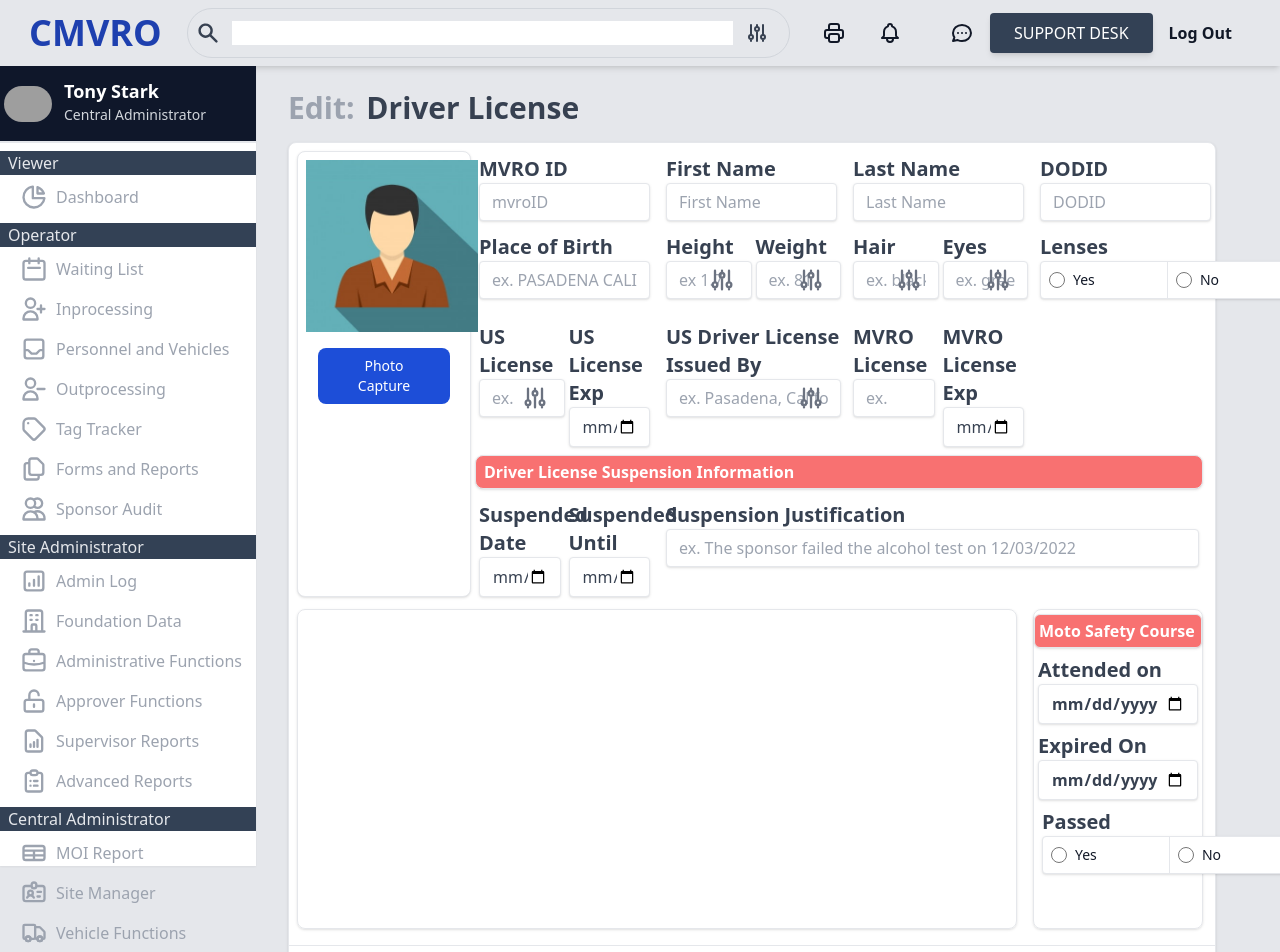
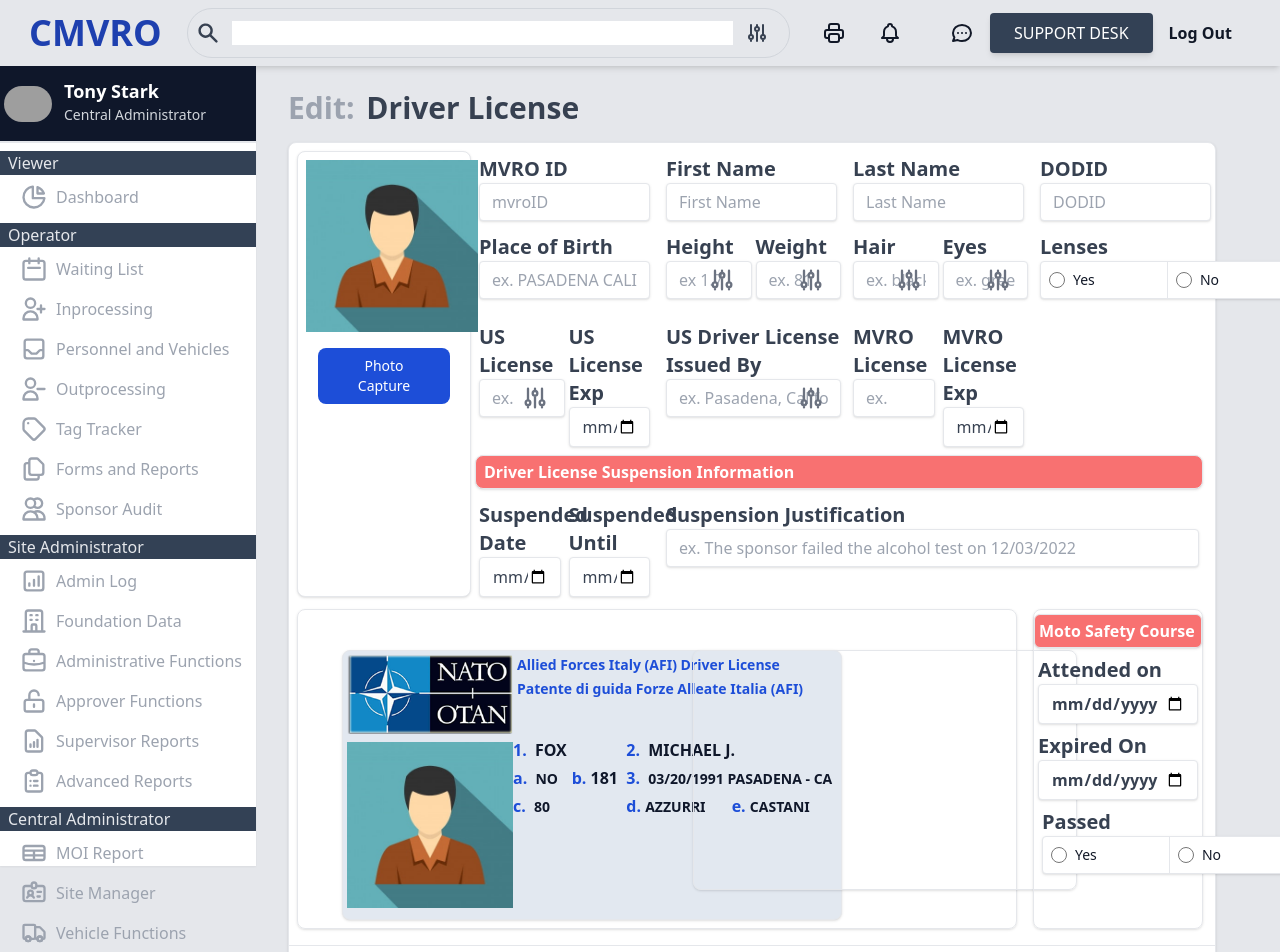
Before and after one commit to ccavalleri/cmvro, a Next.js app: page /Operator/DriverLicense in a window 1280 px wide. Shown: the top 952 px of the page. Built offline with nearby package versions, Linux system fonts and the light colour scheme; grey boxes are pictures that could not be loaded; what tw-elements would draw is missing.

Commit message:
adding driver license preview

```diff
--- a/pages/Operator/DriverLicense.js
+++ b/pages/Operator/DriverLicense.js
@@ -1,6 +1,7 @@
 import Body from '../../components/Body';
 import Image from 'next/image';
 import Avatar from '../../public/avatar.jpg';
+import NatoLogo from '../../public/us-nato-logo.png';
 import Webcam from 'react-webcam';
 import { useState } from 'react';
 import Inputfield from '../../components/form/Inputfield';
@@ -305,7 +306,94 @@ export default function DriverLicense() {
                   </div>
                 </div>
               </div>
-              <div className="col-span-4 border border-gray-200 rounded-lg shadow py-1 px-2 mr-3 h-80 text-gray-700 md:text-md text-white font-bold ml-2 mt-2"></div>
+              <div className="col-span-4 border border-gray-200 rounded-lg shadow py-1 px-2 mr-3 h-80 text-gray-700 md:text-md text-white font-bold ml-2 mt-2">
+                <div className="grid grid-cols-2">
+                  <div className="border border-gray-200 rounded-lg shadow h-[270px] w-[500px] mx-9 my-9 bg-slate-200">
+                    <div className="grid grid-cols-3">
+                      <div>
+                        {' '}
+                        <Image
+                          src={NatoLogo}
+                          alt="Nato Logo"
+                          className="mx-1 my-1"
+                        />
+                      </div>
+                      <div className="col-span-2">
+                        <p className="text-blue-700 text-sm ml-2 mt-1">
+                          Allied Forces Italy (AFI) Driver License
+                        </p>
+                        <p className="text-blue-700 text-sm ml-2 mt-1">
+                          Patente di guida Forze Alleate Italia (AFI)
+                        </p>
+                      </div>
+
+                      <div>
+                        {' '}
+                        <Image
+                          src={Avatar}
+                          alt="Avatar"
+                          className="mx-1 my-1"
+                        />
+                      </div>
+                      <div className="col-span-2">
+                        <div className="grid grid-cols-3 ml-1">
+                          <div>
+                            <span className="text-blue-700">1. </span>
+                            <span className="text-slate-900 ml-1 uppercase">
+                              Fox
+                            </span>
+                          </div>
+                          <div className="col-span-2">
+                            <span className="text-blue-700 ml-1">2. </span>
+                            <span className="text-slate-900 ml-1 uppercase">
+                              Michael J.
+                            </span>
+                          </div>
+                          <div className="grid grid-cols-2">
+                            <div className="mt-1">
+                              <span className="text-blue-700">a. </span>
+                              <span className="text-slate-900 ml-1 uppercase text-sm">
+                                NO
+                              </span>
+                            </div>
+                            <div className="ml-1 mt-1">
+                              <span className="text-blue-700">b. </span>
+                              <span className="text-slate-900 uppercase">
+                                181
+                              </span>
+                            </div>
+                          </div>
+                          <div className="col-span-2 mt-1">
+                            <span className="text-blue-700 ml-1">3. </span>
+                            <span className="text-slate-900 ml-1 uppercase text-sm">
+                              03/20/1991 PASADENA - CA
+                            </span>
+                          </div>
+                          <div className="mt-1">
+                            <span className="text-blue-700">c. </span>
+                            <span className="text-slate-900 uppercase text-sm ml-1">
+                              80
+                            </span>
+                          </div>
+                          <div className="mt-1">
+                            <span className="text-blue-700 ml-1">d. </span>
+                            <span className="text-slate-900 uppercase text-sm">
+                              AZZURRI
+                            </span>
+                          </div>
+                          <div className="mt-1">
+                            <span className="text-blue-700">e. </span>
+                            <span className="text-slate-900 uppercase text-sm">
+                              CASTANI
+                            </span>
+                          </div>
+                        </div>
+                      </div>
+                    </div>
+                  </div>
+                  <div className="border border-gray-200 rounded-lg shadow h-60 w-96 mx-9 my-9"></div>
+                </div>
+              </div>
               <div className="border border-gray-200 rounded-lg shadow py-1 mr-3 h-80 text-gray-700 md:text-md text-white font-bold mr-3 mt-2">
                 <div className="border border-gray-200 rounded-md shadow bg-red-400 text-gray-700 md:text-md text-white font-bold py-1 px-1">
                   Moto Safety Course
```
Also changed, not shown: public/us-nato-logo.png (added).
